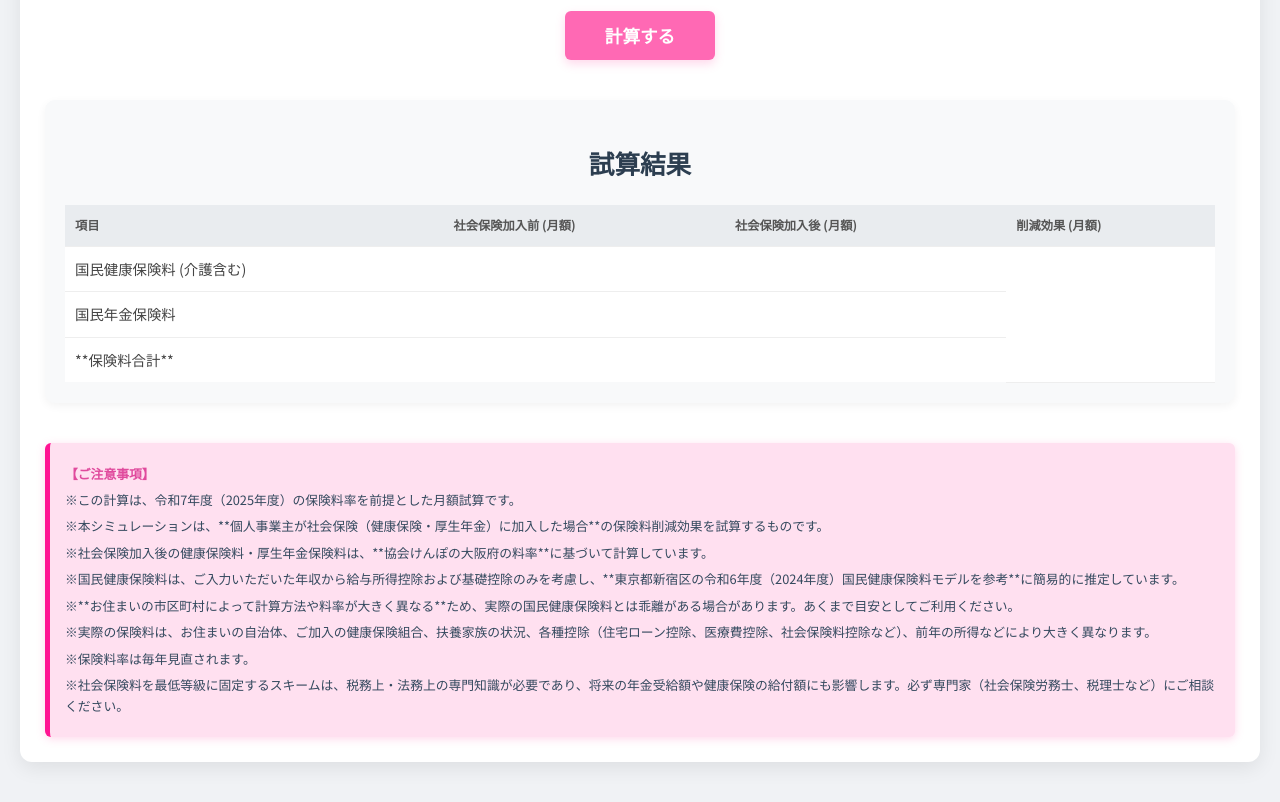
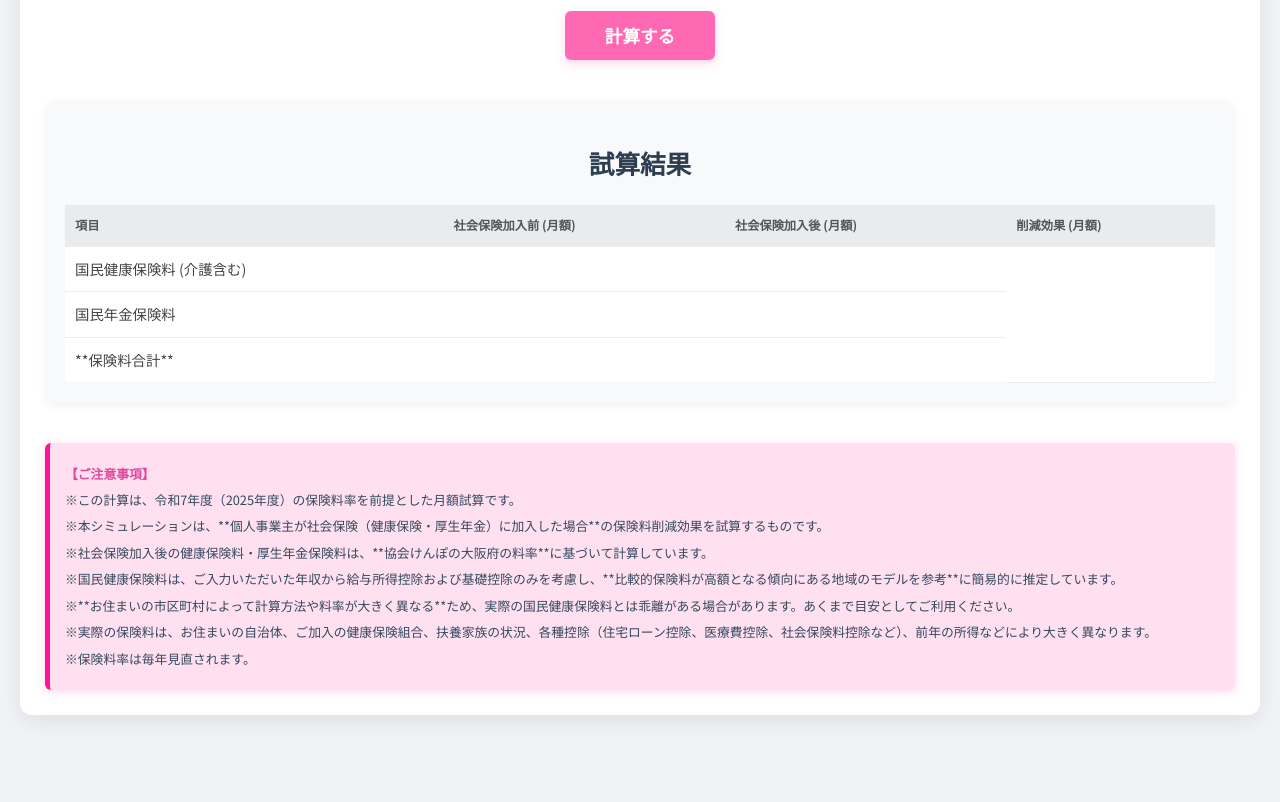
Before and after one commit to activation-inc/activation-tools, a plain HTML site: page index.html in a window 1280 px wide. Shown: the part 334-1136 px from the top of the page. After the commit the page ends 1089 px from the top, so only its background shows below. Drawn offline with Linux system fonts and the light colour scheme.

Commit message:
Update index.html

```diff
--- a/index.html
+++ b/index.html
@@ -340,11 +340,10 @@
             <p>※この計算は、令和7年度（2025年度）の保険料率を前提とした月額試算です。</p>
             <p>※本シミュレーションは、**個人事業主が社会保険（健康保険・厚生年金）に加入した場合**の保険料削減効果を試算するものです。</p>
             <p>※社会保険加入後の健康保険料・厚生年金保険料は、**協会けんぽの大阪府の料率**に基づいて計算しています。</p>
-            <p>※国民健康保険料は、ご入力いただいた年収から給与所得控除および基礎控除のみを考慮し、**東京都新宿区の令和6年度（2024年度）国民健康保険料モデルを参考**に簡易的に推定しています。</p>
+            <p>※国民健康保険料は、ご入力いただいた年収から給与所得控除および基礎控除のみを考慮し、**比較的保険料が高額となる傾向にある地域のモデルを参考**に簡易的に推定しています。</p>
             <p>※**お住まいの市区町村によって計算方法や料率が大きく異なる**ため、実際の国民健康保険料とは乖離がある場合があります。あくまで目安としてご利用ください。</p>
             <p>※実際の保険料は、お住まいの自治体、ご加入の健康保険組合、扶養家族の状況、各種控除（住宅ローン控除、医療費控除、社会保険料控除など）、前年の所得などにより大きく異なります。</p>
             <p>※保険料率は毎年見直されます。</p>
-            <p>※社会保険料を最低等級に固定するスキームは、税務上・法務上の専門知識が必要であり、将来の年金受給額や健康保険の給付額にも影響します。必ず専門家（社会保険労務士、税理士など）にご相談ください。</p>
         </div>
     </div>
 
```
